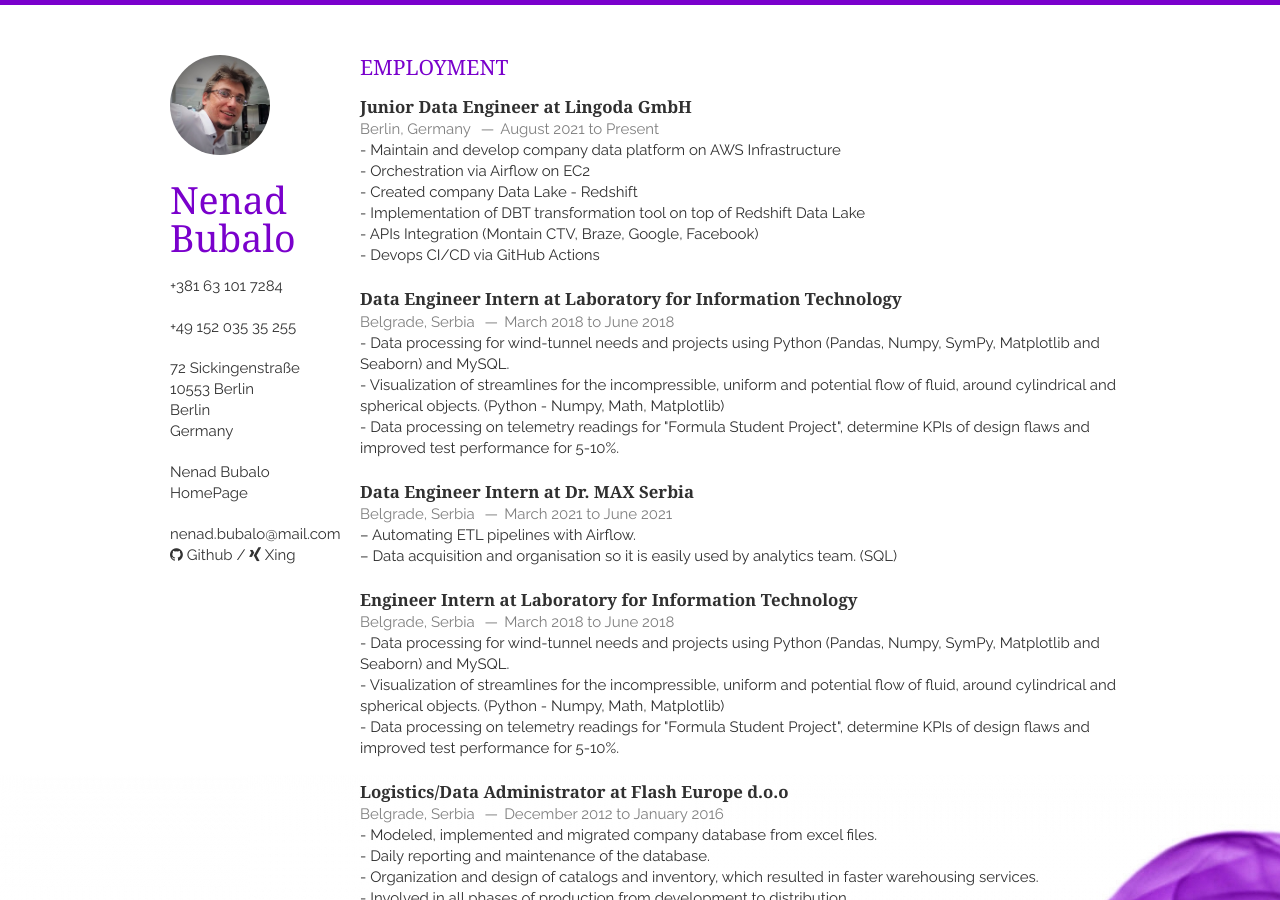
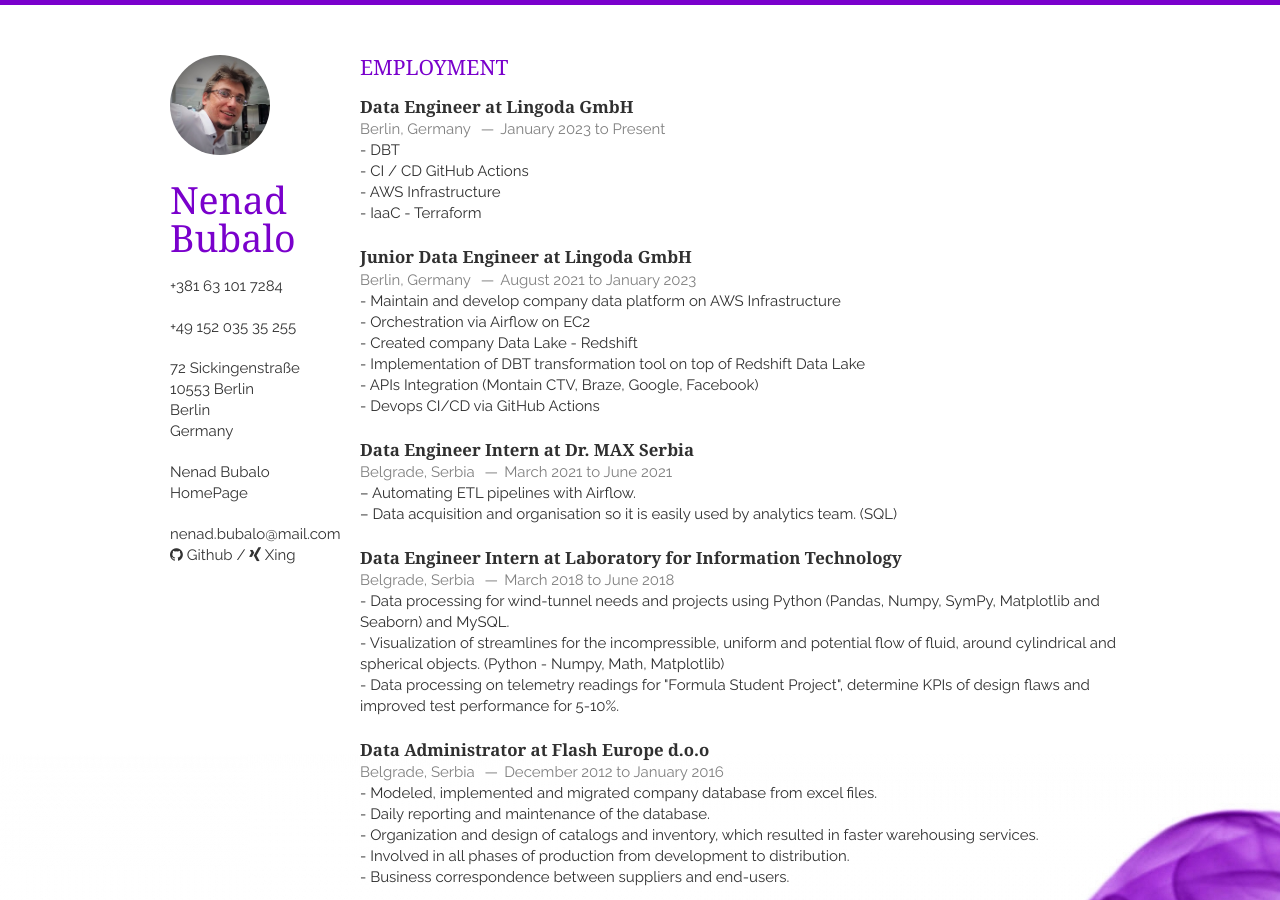
Before and after one commit to MouseOnTheKeys/cv, a Jekyll site: the page built from index.html, in a window 1280 px wide and 900 px high. Built offline with Jekyll 4.4.1, drawn with Linux system fonts in a browser that asks for light colours; nearby versions of some CDN libraries; the list of posts is cut into pages by our own code.

Commit message:
employment promotion

```diff
--- a/_includes/employment.html
+++ b/_includes/employment.html
@@ -3,10 +3,25 @@
   <h1>Employment</h1>
   <article>
     <header>
+      <h1>Data Engineer at Lingoda GmbH</h1>
+      <span>
+        <address>Berlin, Germany</address>
+        <time>January 2023 to Present</time>
+      </span>
+    </header>
+    <p>
+        - DBT <br />
+        - CI / CD GitHub Actions<br />
+        - AWS Infrastructure<br />
+        - IaaC - Terraform <br />
+    </p>
+  </article>
+  <article>
+    <header>
       <h1>Junior Data Engineer at Lingoda GmbH</h1>
       <span>
         <address>Berlin, Germany</address>
-        <time>August 2021 to Present</time>
+        <time>August 2021 to January 2023</time>
       </span>
     </header>
     <p>
@@ -16,24 +31,6 @@
         - Implementation of DBT transformation tool on top of Redshift Data Lake <br />
         - APIs Integration (Montain CTV, Braze, Google, Facebook) <br />
         - Devops CI/CD via GitHub Actions <br />
-    </p>
-  </article>
-  <article>
-    <header>
-      <h1> Data Engineer Intern at Laboratory for Information Technology</h1>
-      <span>
-        <address>Belgrade, Serbia</address>
-        <time>March 2018 to June 2018</time>
-      </span>
-    </header>
-    <p>
-      - Data processing for wind-tunnel needs and projects using Python (Pandas,
-      Numpy, SymPy, Matplotlib and Seaborn) and MySQL.<br />
-      - Visualization of streamlines for the incompressible, uniform and
-      potential flow of fluid, around cylindrical and spherical objects. (Python
-      - Numpy, Math, Matplotlib)<br />
-      - Data processing on telemetry readings for "Formula Student Project",
-      determine KPIs of design flaws and improved test performance for 5-10%.
     </p>
   </article>
   <article>
@@ -70,7 +67,7 @@
   </article>
   <article>
     <header>
-      <h1>Logistics/Data Administrator at Flash Europe d.o.o</h1>
+      <h1>Data Administrator at Flash Europe d.o.o</h1>
       <span>
         <address>Belgrade, Serbia</address>
         <time>December 2012 to January 2016</time>
```
Also changed, not shown: other parts of _includes/employment.html (+1 -1 lines).
